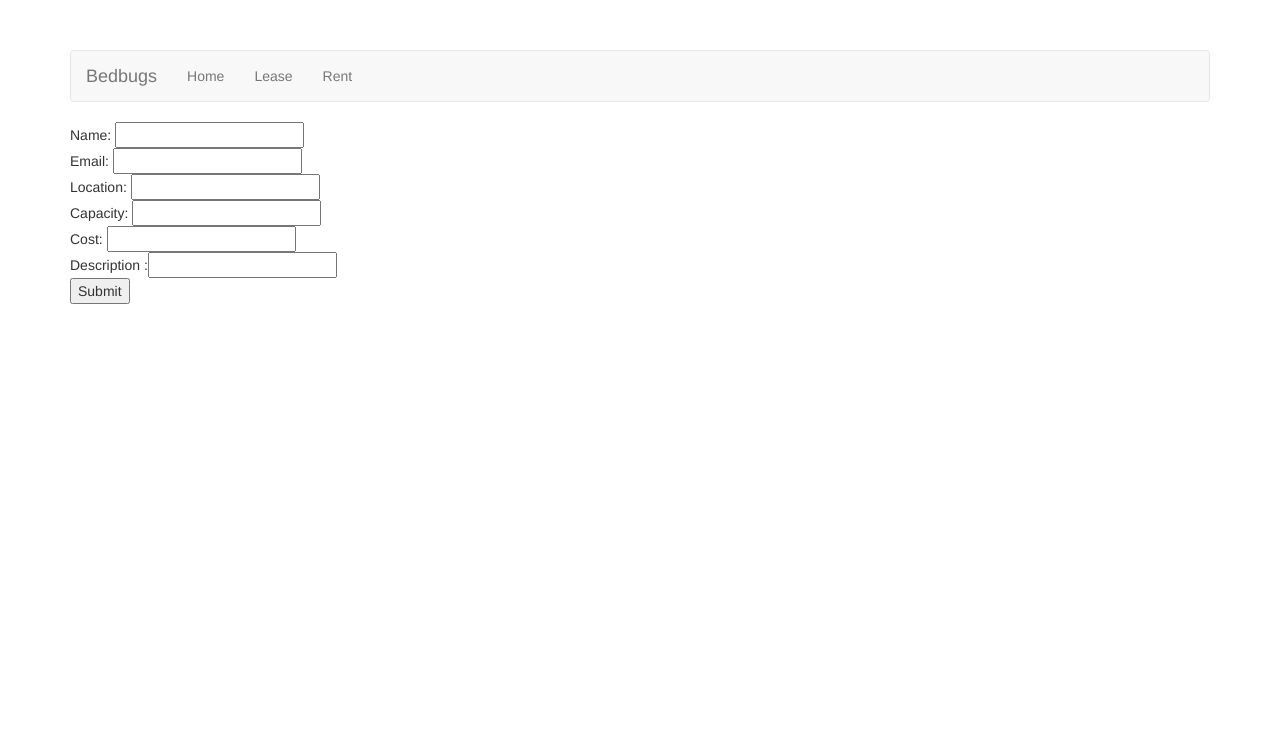
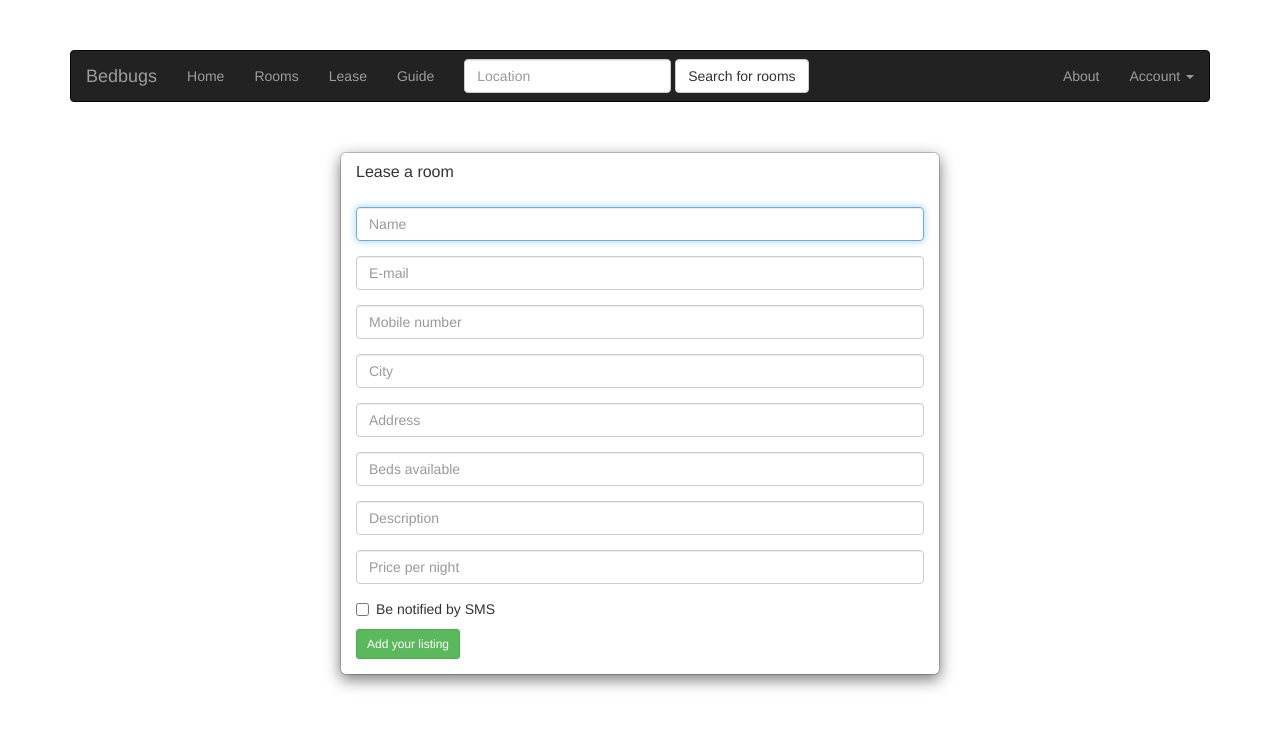
Before and after one commit to samuel-c-johnson/Makersbnb-project, a Node server app: page /lease in a window 1280 px wide. Shown: the top 729 px of the page. Run offline with Node 20, Linux system fonts and the light colour scheme; some libraries are stand-ins or nearby versions.

Commit message:
Navbar and Lease page layout

```diff
--- a/views/pages/lease.ejs
+++ b/views/pages/lease.ejs
@@ -10,16 +10,50 @@
     <% include ../partials/header %>
 </header>
 
-
-
-  <title> Lease a property </title>
-  <form action='/lease/new' method='post'>
-    Name:        <input type='text' name='name'         /><br />
-    Email:       <input type='text' name='email'        /><br />
-    Location:    <input type='text' name='location'     /><br />
-    Capacity:    <input type='text' name='capacity'     /><br />
-    Cost:        <input type='text' name='cost'         /><br />
-    Description :<input type='text' name='description'  /><br />
-    <input type='submit' value='Submit'>
-  </form>
+<body>
+	<div class="col-md-12">
+		<div class="modal-dialog" style="margin-bottom:0">
+			<div class="modal-content">
+				<div class="panel-heading">
+					<h3 class="panel-title">Lease a room</h3>
+				</div>
+				<div class="panel-body">
+					<form action='/lease/new' method='post' role="form">
+						<fieldset>
+							<div class="form-group">
+							  <input class="form-control" placeholder="Name" name="name" type="text" autofocus="">
+							</div>
+							<div class="form-group">
+								<input class="form-control" placeholder="E-mail" name="email" type="email" autofocus="">
+							</div>
+							<div class="form-group">
+								<input class="form-control" placeholder="Mobile number" name="phone" type="text" autofocus="">
+							</div>
+							<div class="form-group">
+							  <input class="form-control" placeholder="City" name="location" type="text" autofocus="">
+							</div>
+              <div class="form-group">
+							  <input class="form-control" placeholder="Address" name="address" type="text" autofocus="">
+							</div>
+							<div class="form-group">
+								<input class="form-control" placeholder="Beds available" name="capacity" type="text" autofocus="">
+							</div>
+							<div class="form-group">
+								<input class="form-control" placeholder="Description" name="description" type="text" autofocus="">
+							</div>
+							<div class="form-group">
+								<input class="form-control" placeholder="Price per night" name="cost" type="number" value="">
+							</div>
+							<div class="checkbox">
+								<label>
+									<input name="remember" type="checkbox" value="Remember Me">Be notified by SMS
+								</label>
+							</div>
+						<input type='submit' value='Add your listing' class="btn btn-sm btn-success">
+						</fieldset>
+					</form>
+				</div>
+			</div>
+		</div>
+	</div>
 </body>
--- a/views/pages/listedProperty.ejs
+++ b/views/pages/listedProperty.ejs
@@ -13,10 +13,15 @@
   <p> <%= params.name %> </p>
   <p> <%= params.email %> </p>
   <p> <%= params.location %> </p>
+  <p> <%= params.address %> </p>
+  <p> <%= params.phone %> </p>
   <p> <%= params.capacity %> </p>
   <p> <%= params.cost %> </p>
   <p> <%= params.description %> </p>
 </div>
 
 </body>
+<footer>
+    <% include ../partials/footer %>
+</footer>
 </html>
--- a/views/partials/head.ejs
+++ b/views/partials/head.ejs
@@ -3,5 +3,9 @@
 
 <link rel="stylesheet" href="//maxcdn.bootstrapcdn.com/bootstrap/3.2.0/css/bootstrap.min.css" />
 <style>
-  body    { padding-top:50px; }
+
+  body{
+  padding:50px;
+  }
+
 </style>
--- a/views/partials/header.ejs
+++ b/views/partials/header.ejs
@@ -1,4 +1,4 @@
-<nav class="navbar navbar-default" role="naviagation">
+<%# <nav class="navbar navbar-default" role="naviagation">
   <div class="container-fluid">
 
     <div class="navbar-header">
@@ -15,3 +15,56 @@
     </div>
   </div>
 </nav>
+%>
+
+
+<nav class="navbar navbar-default navbar-inverse" role="navigation">
+  <!-- Brand and toggle get grouped for better mobile display -->
+  <div class="navbar-header">
+    <button type="button" class="navbar-toggle" data-toggle="collapse" data-target=".navbar-ex1-collapse">
+      <span class="sr-only">Toggle navigation</span>
+      <span class="icon-bar"></span>
+      <span class="icon-bar"></span>
+      <span class="icon-bar"></span>
+    </button>
+    <a class="navbar-brand" href="#">Bedbugs</a>
+  </div>
+
+  <!-- Collect the nav links, forms, and other content for toggling -->
+  <div class="collapse navbar-collapse navbar-ex1-collapse">
+    <ul class="nav navbar-nav">
+      <li><a href="/">Home</a></li>
+      <li><a href="/rent">Rooms</a></li>
+      <li><a href="/lease">Lease</a></li>
+      <li><a href="#">Guide</a></li>
+      <%# <li class="dropdown">
+        <a href="#" class="dropdown-toggle" data-toggle="dropdown">Guide <b class="caret"></b></a>
+        <ul class="dropdown-menu">
+          <li><a href="#">Action</a></li>
+          <li><a href="#">Another action</a></li>
+          <li><a href="#">Something else here</a></li>
+          <li><a href="#">Separated link</a></li>
+          <li><a href="#">One more separated link</a></li>
+        </ul>
+      </li>%>
+    </ul>
+    <form class="navbar-form navbar-left" role="search">
+      <div class="form-group">
+        <input type="text" class="form-control" placeholder="Location">
+      </div>
+      <button type="submit" class="btn btn-default">Search for rooms</button>
+    </form>
+    <ul class="nav navbar-nav navbar-right">
+      <li><a href="#">About</a></li>
+      <li class="dropdown">
+        <a href="#" class="dropdown-toggle" data-toggle="dropdown">Account <b class="caret"></b></a>
+        <ul class="dropdown-menu">
+          <li><a href="#">Action</a></li>
+          <li><a href="#">Another action</a></li>
+          <li><a href="#">Something else here</a></li>
+          <li><a href="#">Separated link</a></li>
+        </ul>
+      </li>
+    </ul>
+  </div><!-- /.navbar-collapse -->
+</nav>
```
Also changed, not shown: views/pages/index.ejs (+8 -4 lines).
